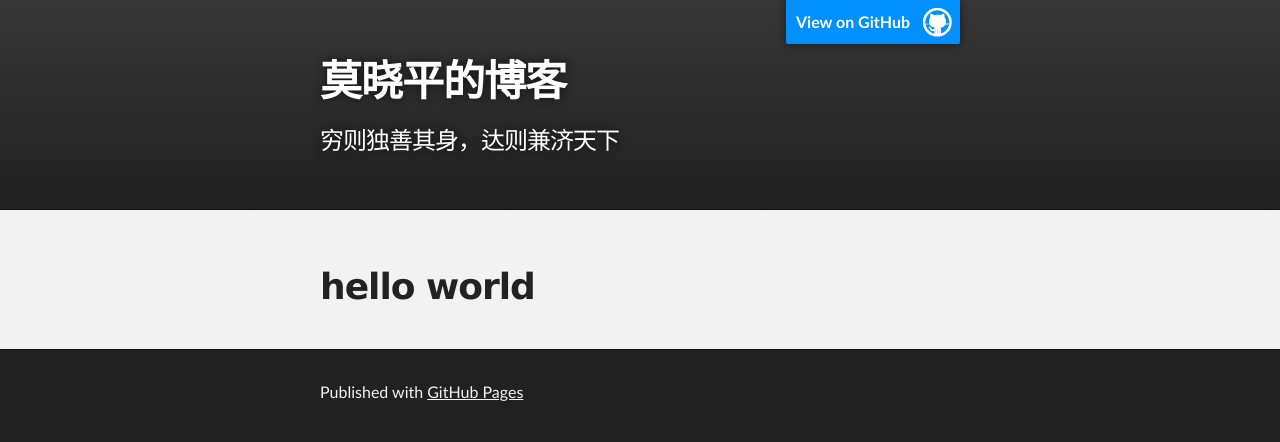
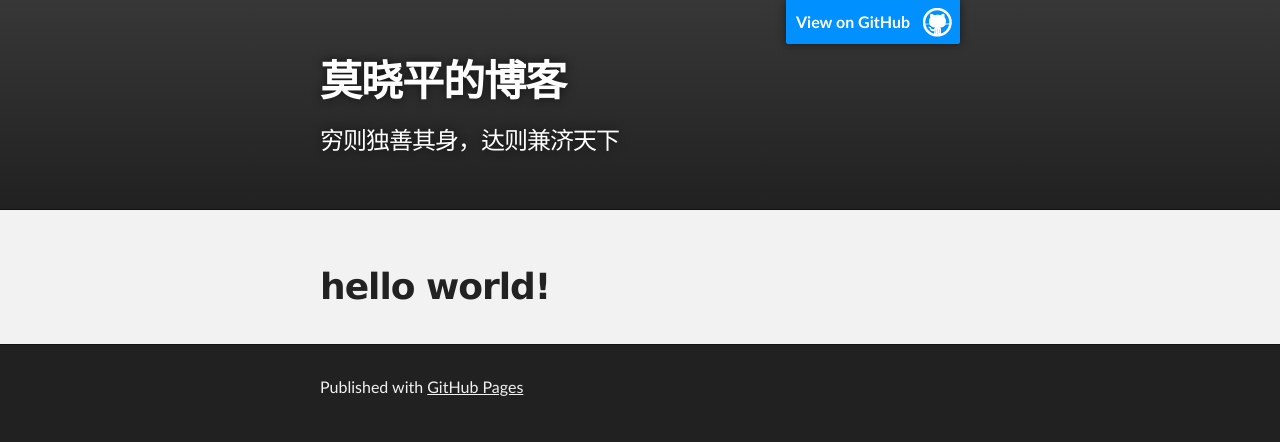
Before and after one commit to moxiaoping/moxiaoping.github.io, a plain HTML site: page index.html in a window 1280 px wide. Drawn offline with Linux system fonts and the light colour scheme.

Commit message:
Replace master branch with page content via GitHub

```diff
--- a/index.html
+++ b/index.html
@@ -28,8 +28,7 @@
     <div id="main_content_wrap" class="outer">
       <section id="main_content" class="inner">
         <h1>
-
-<p>hello world</p>
+<a id="hello-world" class="anchor" href="#hello-world" aria-hidden="true"><span aria-hidden="true" class="octicon octicon-link"></span></a>hello world!</h1>
       </section>
     </div>
 
```
Also changed, not shown: params.json (line endings or trailing spaces).
